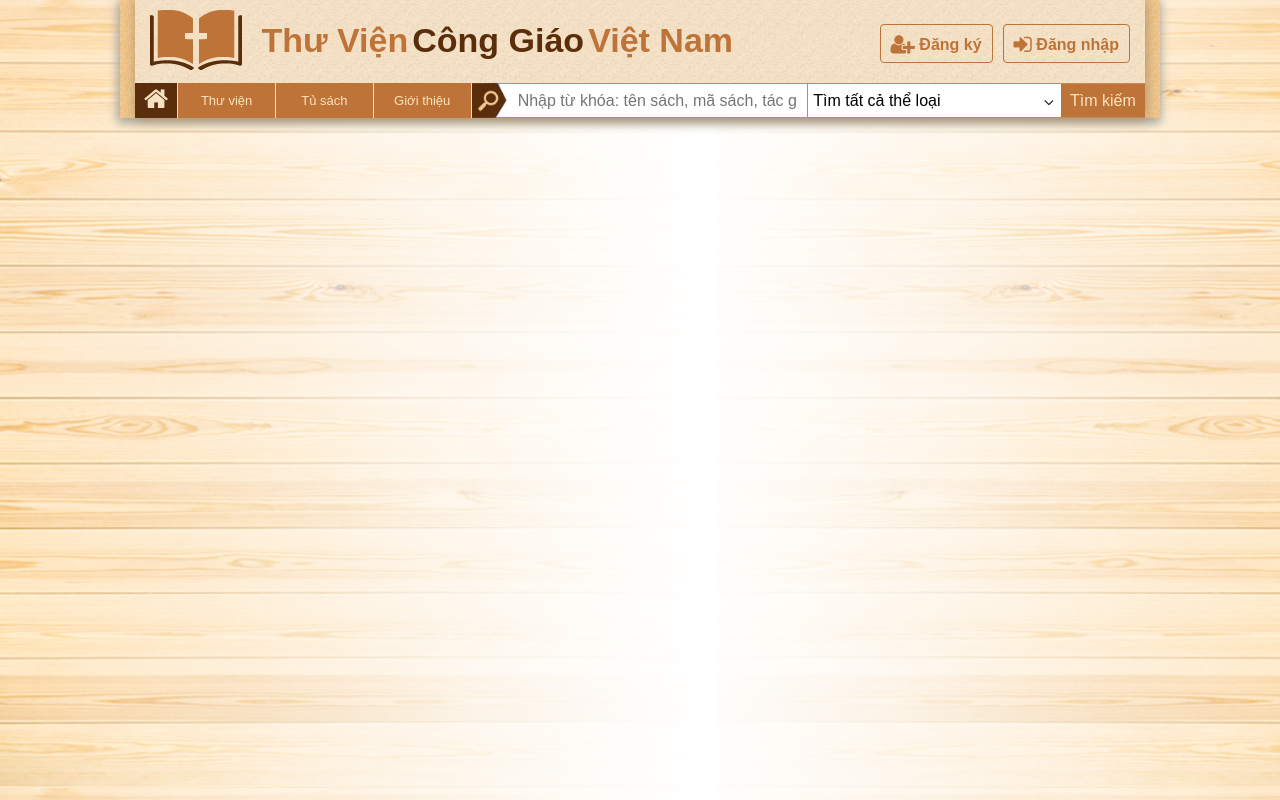
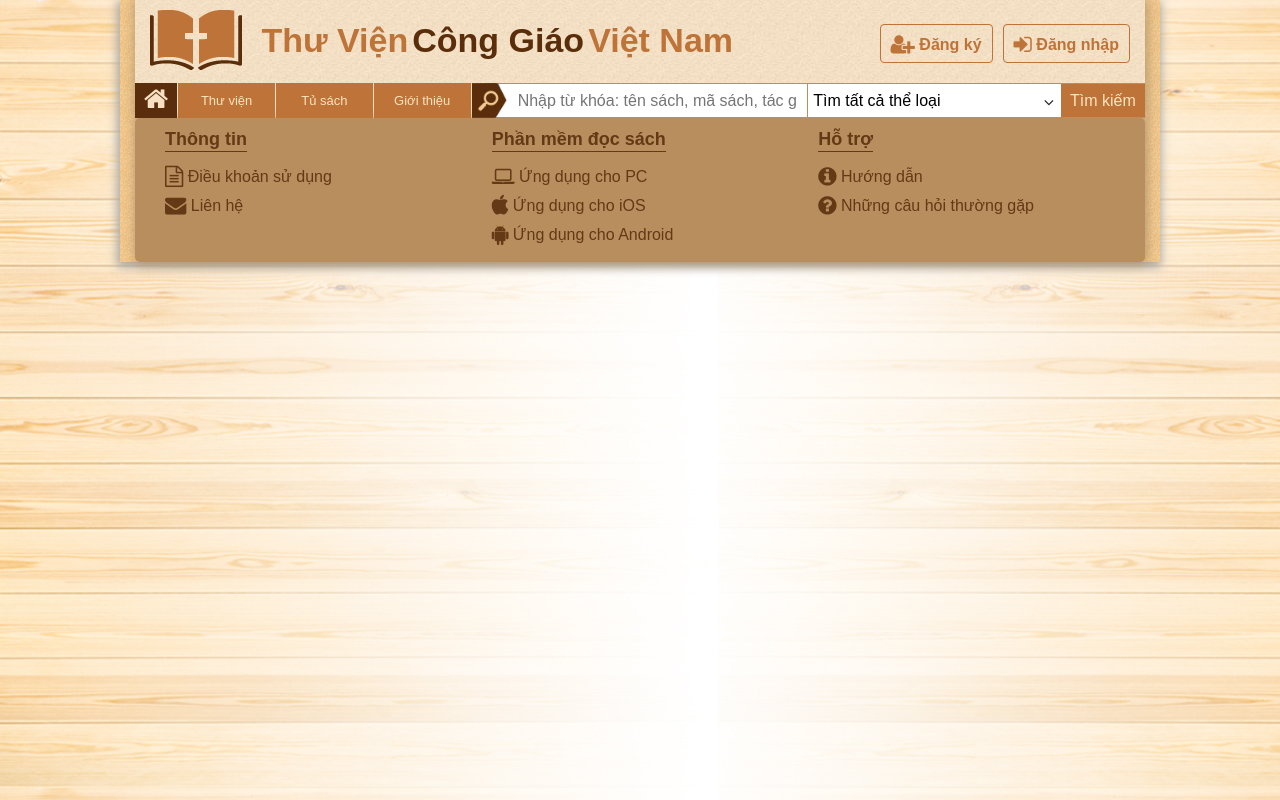
Before and after one commit to nguyenhongphat0/thuvienconggiaovietnam.net, a website: page index.html in a window 1280 px wide. Drawn offline with Linux system fonts and the light colour scheme.

Commit message:
finish footer

```diff
--- a/css/style.sass
+++ b/css/style.sass
@@ -3,6 +3,8 @@ $lightbrown: #BE7338
 $darkbrown: #5A2D0C
 $nav-text-color: #FCE4BE
 $nav-border: #C48B56
+$footer-background: #B88E5E
+$footer-foreground: #643916
 $xl: 1200px
 $lg: 992px
 $md: 768px
@@ -142,3 +144,21 @@ body
     padding: 3px 9px 3px 9px !important
     i
       color: #f7e1c2
+
+body
+  .footer
+    background-color: $footer-background
+    color: $footer-foreground
+    border-radius: 5px
+    padding: 10px 30px
+    box-shadow: 1px 1px 12px 1px #B1956D
+
+    h4
+      font-weight: bold
+      font-size: 18px
+      border-bottom: 1px solid $footer-foreground
+      display: inline-block
+
+    span
+      display: block
+      margin: 5px 0px
--- a/index.html
+++ b/index.html
@@ -48,9 +48,48 @@
           </div>
         </div>
       </div>
+      <div class="footer">
+        <div class="row">
+          <div class="col-12 col-lg-4">
+            <h4>Thông tin</h4>
+            <span>
+              <i class="fa fa-lg fa-file-text-o"></i>
+              Điều khoản sử dụng
+            </span>
+            <span>
+              <i class="fa fa-lg fa-envelope"></i>
+              Liên hệ
+            </span>
+          </div>
+          <div class="col-12 col-lg-4">
+            <h4>Phần mềm đọc sách</h4>
+            <span>
+              <i class="fa fa-lg fa-laptop"></i>
+              Ứng dụng cho PC
+            </span>
+            <span>
+              <i class="fa fa-lg fa-apple"></i>
+              Ứng dụng cho iOS
+            </span>
+            <span>
+              <i class="fa fa-lg fa-android"></i>
+              Ứng dụng cho Android
+            </span>
+          </div>
+          <div class="col-12 col-lg-4">
+            <h4>Hỗ trợ</h4>
+            <span>
+              <i class="fa fa-lg fa-info-circle"></i>
+              Hướng dẫn
+            </span>
+            <span>
+              <i class="fa fa-lg fa-question-circle"></i>
+              Những câu hỏi thường gặp
+            </span>
+          </div>
+        </div>
+      </div>
     </div>
-
-
     <script src="/js/bootstrap.min.js" charset="utf-8"></script>
   </body>
 </html>
```
Also changed, not shown: css/style.min.css.
